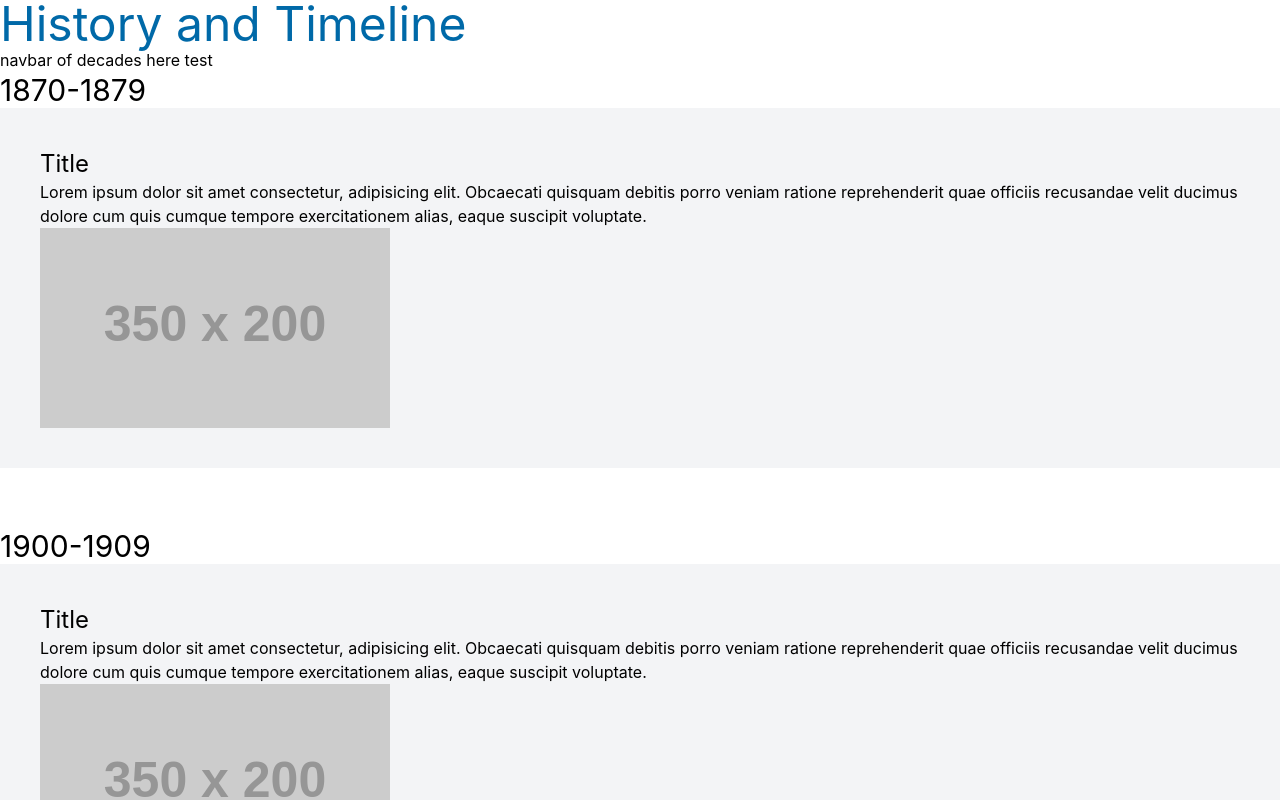
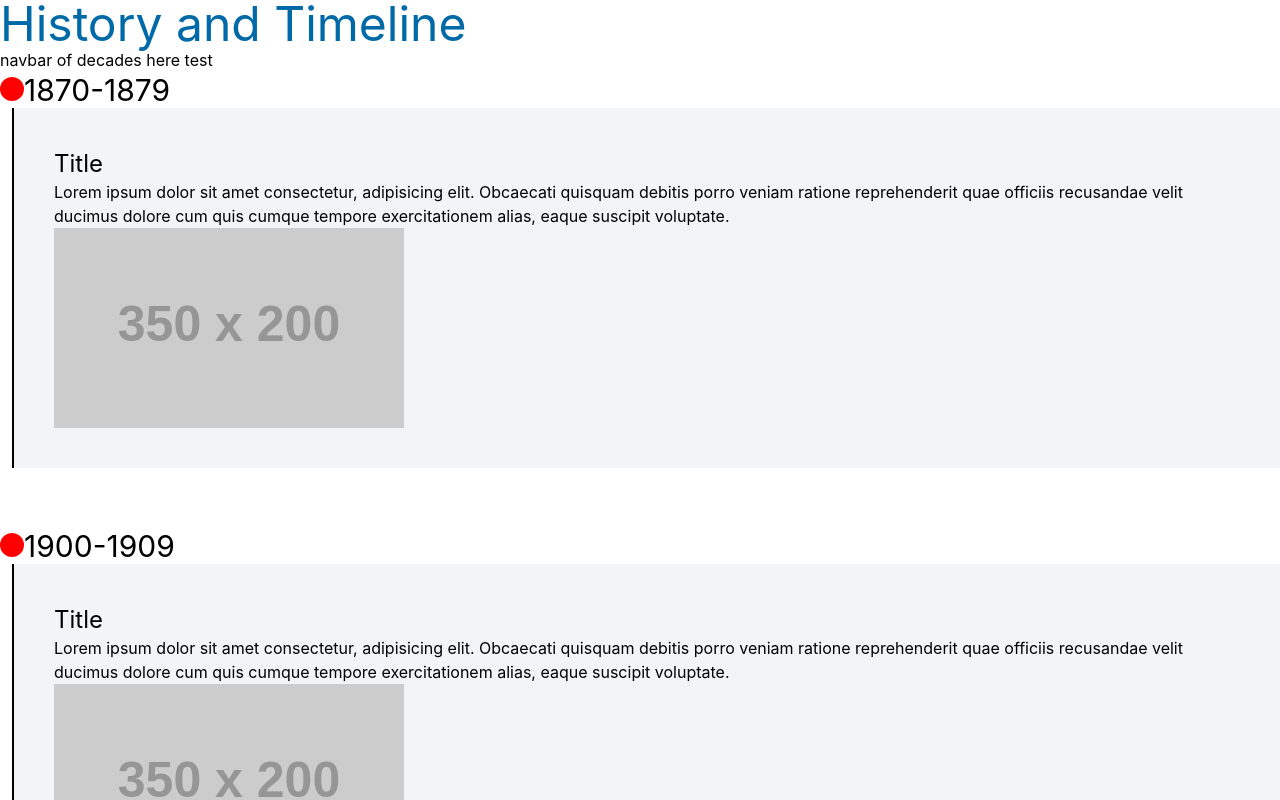
Before and after one commit to buttonbag/timeline-2, a React (Vite) app: page / in a window 1280 px wide. Shown: the top 800 px of the page. Built offline with nearby package versions, Linux system fonts and the light colour scheme.

Commit message:
update styles

```diff
--- a/src/components/Events.tsx
+++ b/src/components/Events.tsx
@@ -1,6 +1,6 @@
 export default function Events() {
   return (
-    <div id="event" className='p-10 bg-gray-100'>
+    <div id="event" className='ml-3 p-10 bg-gray-100 border-l-2 border-black'>
       <div id="event-text">
         <p className='text-2xl capitalize'>title</p>
         <p className='text-base'>Lorem ipsum dolor sit amet consectetur, adipisicing elit. Obcaecati quisquam debitis porro veniam ratione reprehenderit quae officiis recusandae velit ducimus dolore cum quis cumque tempore exercitationem alias, eaque suscipit voluptate.</p>
--- a/src/styles/decades.css
+++ b/src/styles/decades.css
@@ -0,0 +1,10 @@
+h2 {
+  &::before {
+    content: "";
+    width: 24px;
+    height: 24px;
+    border-radius: 100%;
+    background: red;
+    display: inline-block;
+  }
+}
```
